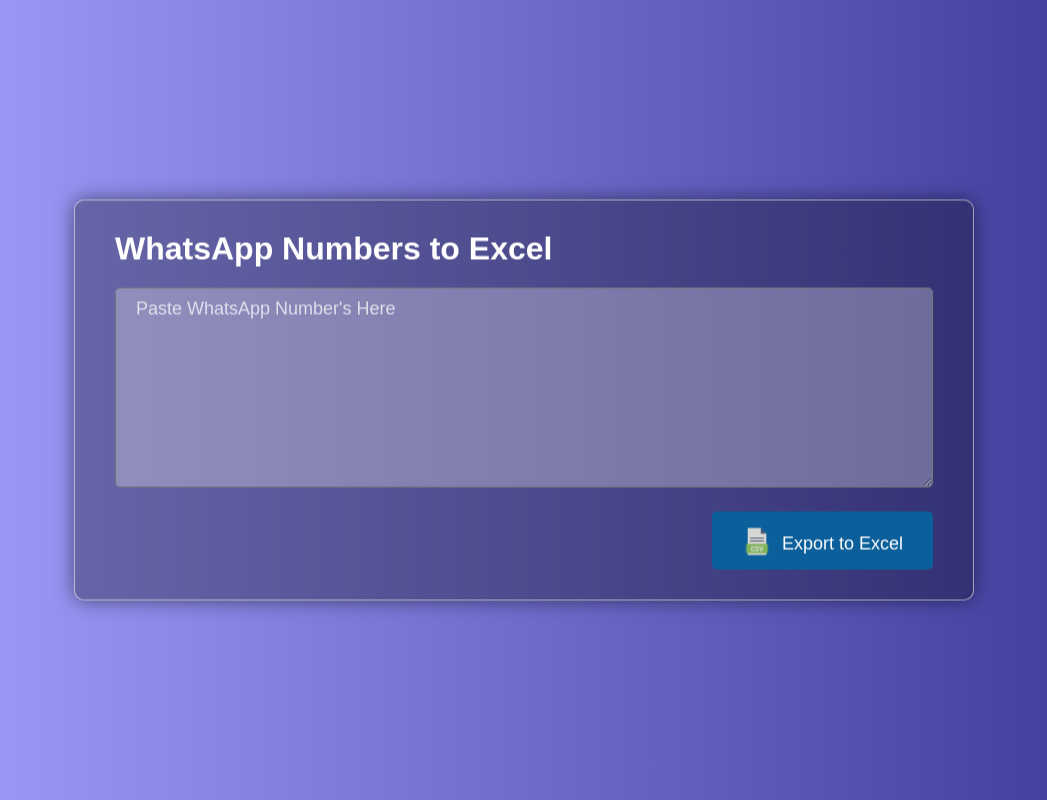
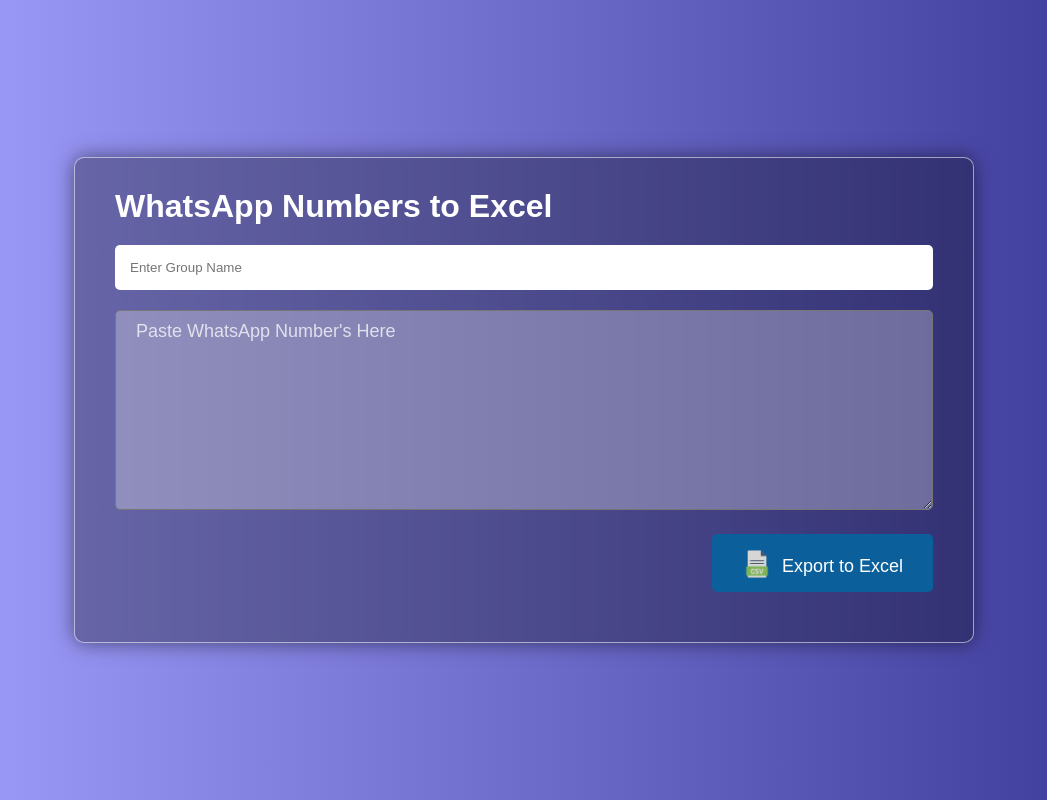
Before and after one commit to vishal1899/whatsapp-to-excel-export, a plain HTML site: page index.html in a window 1280 px wide. Shown: the whole page, without its empty margins (116-1163 px from the left). Drawn offline with Linux system fonts and the light colour scheme.

Commit message:
add group name

```diff
--- a/index.html
+++ b/index.html
@@ -36,6 +36,16 @@
             overflow: hidden;
         }
 
+        input
+        {
+            width: 100%;
+            padding: 15px 15px;
+            margin: 20px 0;
+            outline: none;
+            border: none;
+            border-radius: 5px;
+        }
+
         textarea
         {
             width: 100%;
@@ -45,7 +55,6 @@
             outline: none;
             color: #fff;
             font-size: 18px;
-            margin: 20px 0;
             padding: 10px 20px;
             border-radius: 5px;
         }
@@ -68,6 +77,7 @@
             cursor: pointer;
             transition: all 0.3s ease;
             float: right;
+            margin: 20px 0;
         }
 
         button:hover
@@ -89,6 +99,7 @@
             <h1>WhatsApp Numbers to Excel</h1>
 
             <form id="numbersForm">
+                <input type="text" id="groupname" placeholder="Enter Group Name" required>
                 <textarea id="numbers" rows="4" cols="50" placeholder="Paste WhatsApp Number's Here" required></textarea><br>
                 <button type="submit"> <img src="./csv.png" alt=""> Export to Excel</button>
             </form>
@@ -98,12 +109,13 @@
         function exportToExcel() {
             const numbersInput = document.getElementById('numbers');
             const numbers = numbersInput.value.split(',');
+            const groupname = document.getElementById('groupname').value;
 
             const csvContent = "data:text/csv;charset=utf-8," + numbers.map(number => ['"' + number.trim() + '"']).join('\n');
             const encodedUri = encodeURI(csvContent);
             const link = document.createElement("a");
             link.setAttribute("href", encodedUri);
-            link.setAttribute("download", "whatsapp_numbers.csv");
+            link.setAttribute("download", groupname);
             document.body.appendChild(link); // Required for Firefox
             link.click();
         }
```
